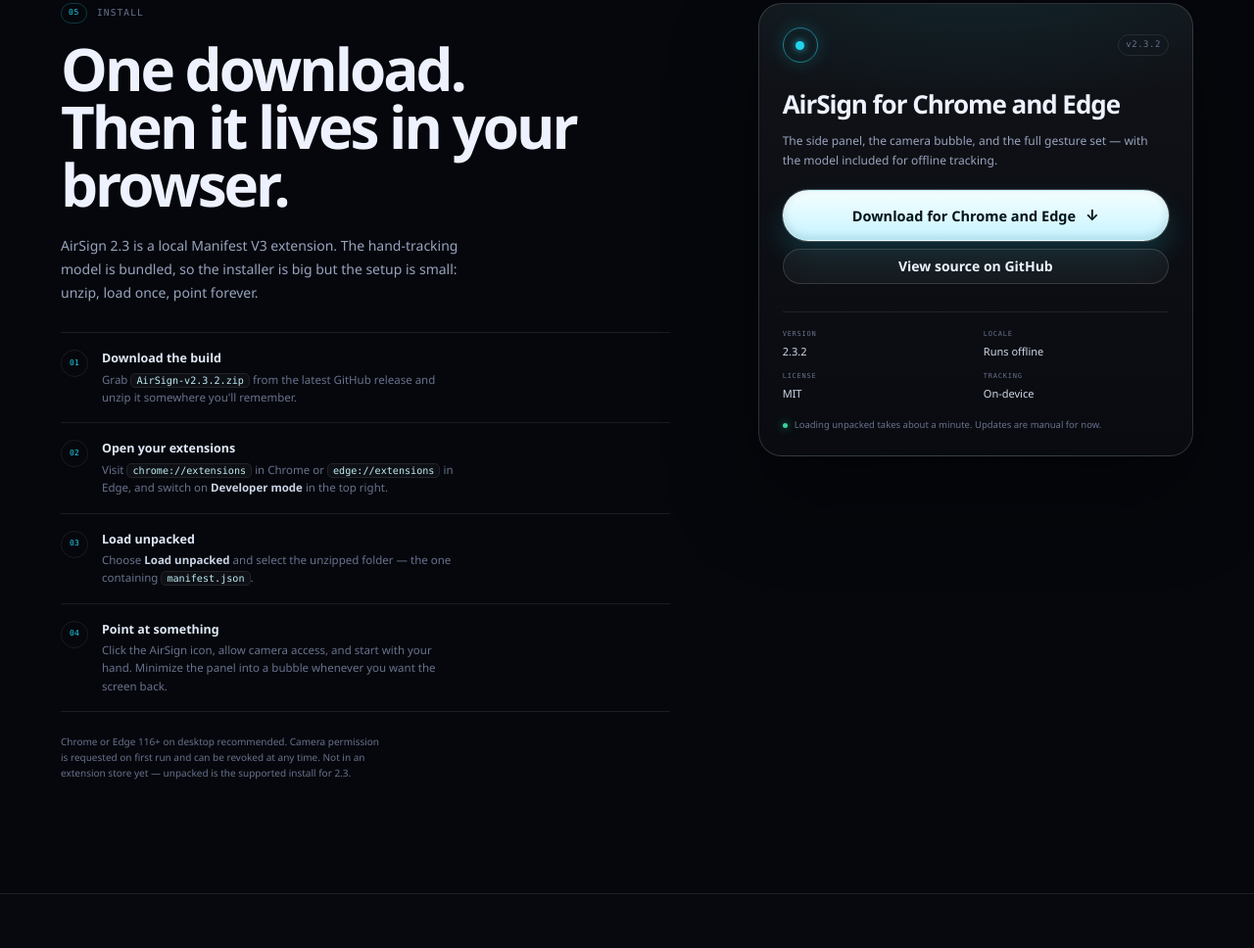
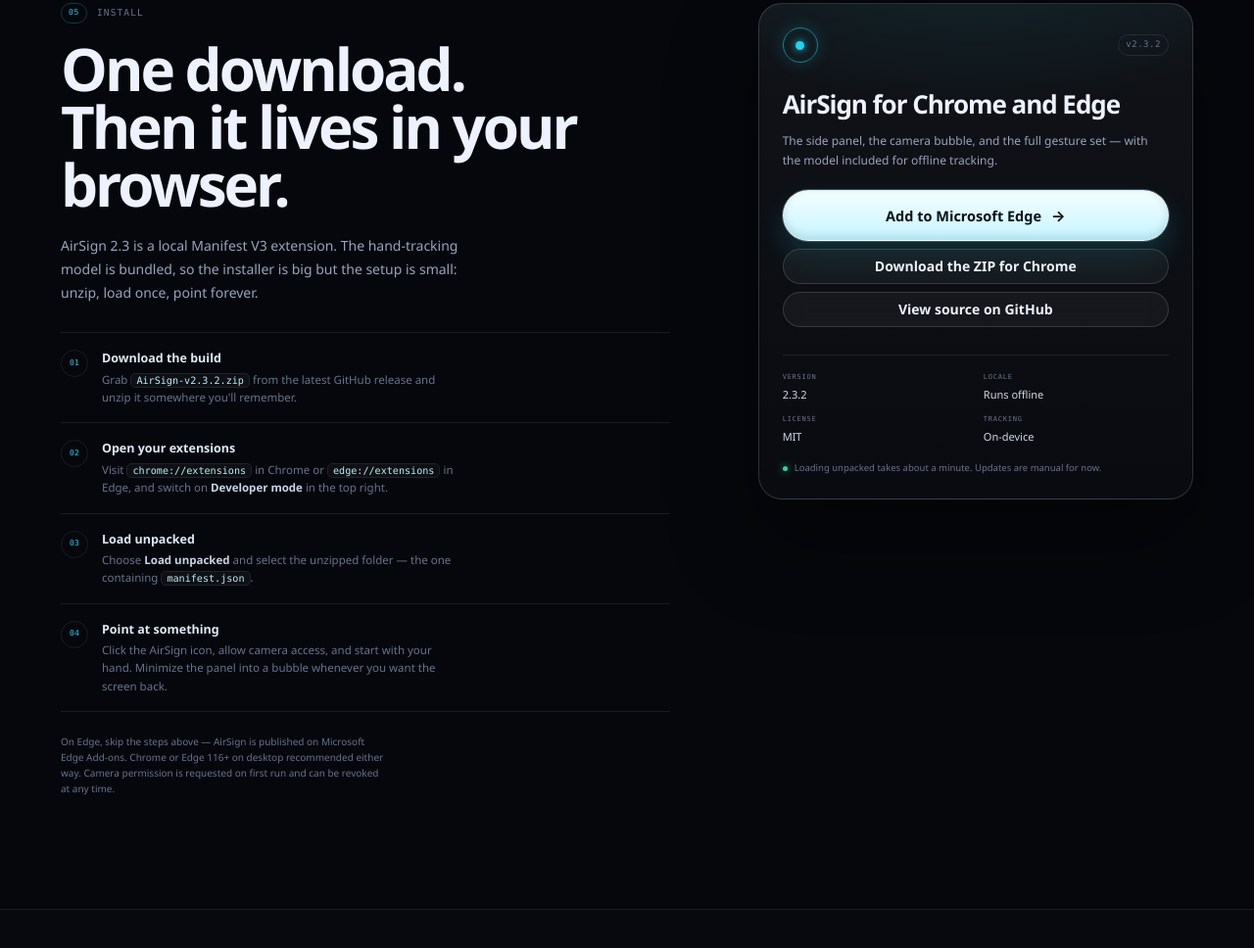
Before and after one commit to abhinavtie2008/AirSign, a website with bundled scripts: page docs/index.html in a window 1280 px wide. Shown: the part 5168-6136 px from the top of the page at 98% size. Built offline with nearby package versions, Linux system fonts and the light colour scheme.

Commit message:
Update installation instructions and download links

```diff
--- a/docs/index.html
+++ b/docs/index.html
@@ -498,7 +498,7 @@
             <li><span class="step-no">04</span><div><strong>Point at something</strong><p>Click the AirSign icon, allow camera access, and start with your hand. Minimize the panel into a bubble whenever you want the screen back.</p></div></li>
           </ol>
 
-          <p class="install-note">Chrome or Edge 116+ on desktop recommended. Camera permission is requested on first run and can be revoked at any time. Not in an extension store yet — unpacked is the supported install for 2.3.</p>
+          <p class="install-note">On Edge, skip the steps above — AirSign is published on <a href="https://microsoftedge.microsoft.com/addons/detail/airsign-%E2%80%94-touchless-brows/efeefgmnlcddffpkhlidnopmfjbndehe" target="_blank" rel="noreferrer">Microsoft Edge Add-ons</a>. Chrome or Edge 116+ on desktop recommended either way. Camera permission is requested on first run and can be revoked at any time.</p>
         </div>
 
         <aside class="download-card">
@@ -508,7 +508,8 @@
           </div>
           <h3>AirSign for Chrome and Edge</h3>
           <p>The side panel, the camera bubble, and the full gesture set — with the model included for offline tracking.</p>
-          <a class="btn btn-bright btn-lg btn-block" href="https://github.com/abhinavtie2008/AirSign/releases/latest" target="_blank" rel="noreferrer">Download for Chrome and Edge <span class="arrow" aria-hidden="true">↓</span></a>
+          <a class="btn btn-bright btn-lg btn-block" href="https://microsoftedge.microsoft.com/addons/detail/airsign-%E2%80%94-touchless-brows/efeefgmnlcddffpkhlidnopmfjbndehe" target="_blank" rel="noreferrer">Add to Microsoft Edge <span class="arrow" aria-hidden="true">→</span></a>
+          <a class="btn btn-glass btn-block" href="https://github.com/abhinavtie2008/AirSign/releases/latest" target="_blank" rel="noreferrer" style="padding-top: 10px; padding-bottom: 10px;">Download the ZIP for Chrome</a>
           <a class="btn btn-glass btn-block" href="https://github.com/abhinavtie2008/AirSign" target="_blank" rel="noreferrer" style="padding-top: 10px; padding-bottom: 10px;">View source on GitHub</a>
 
           <dl class="download-meta">
```
